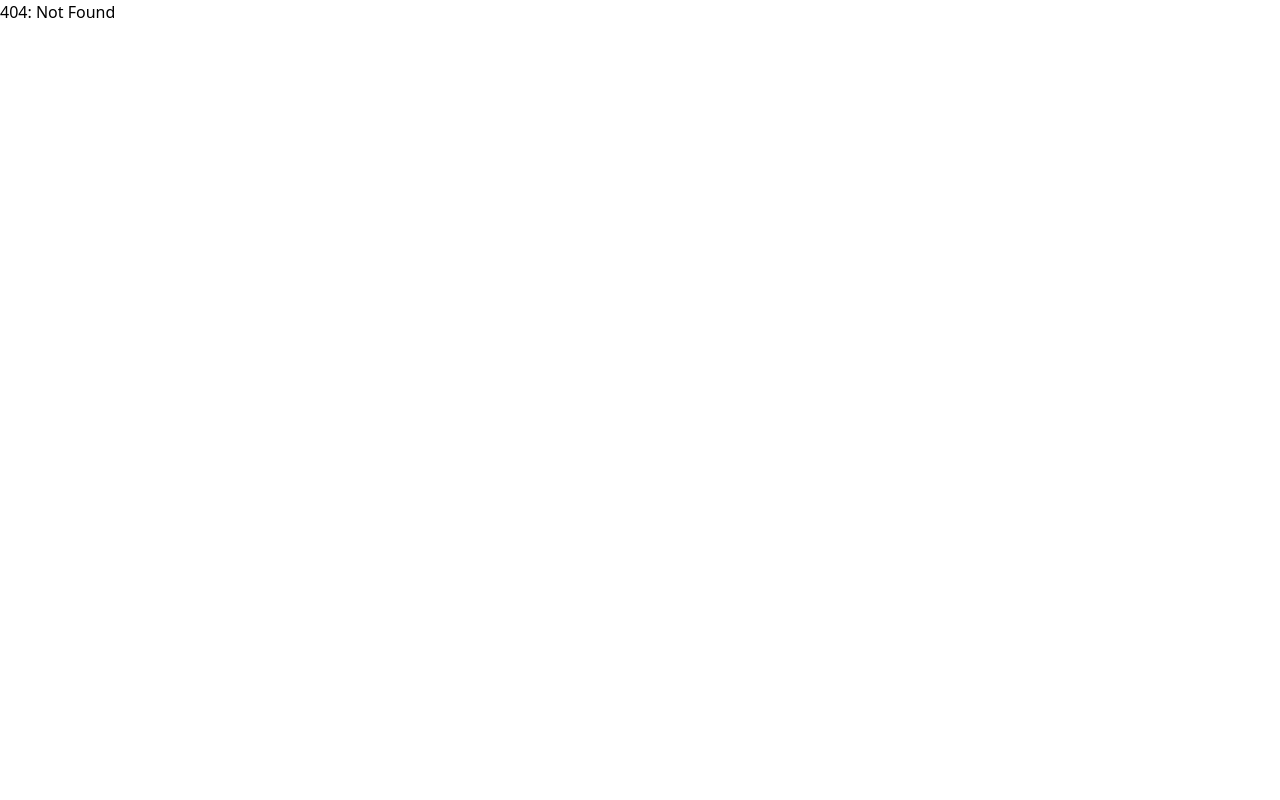
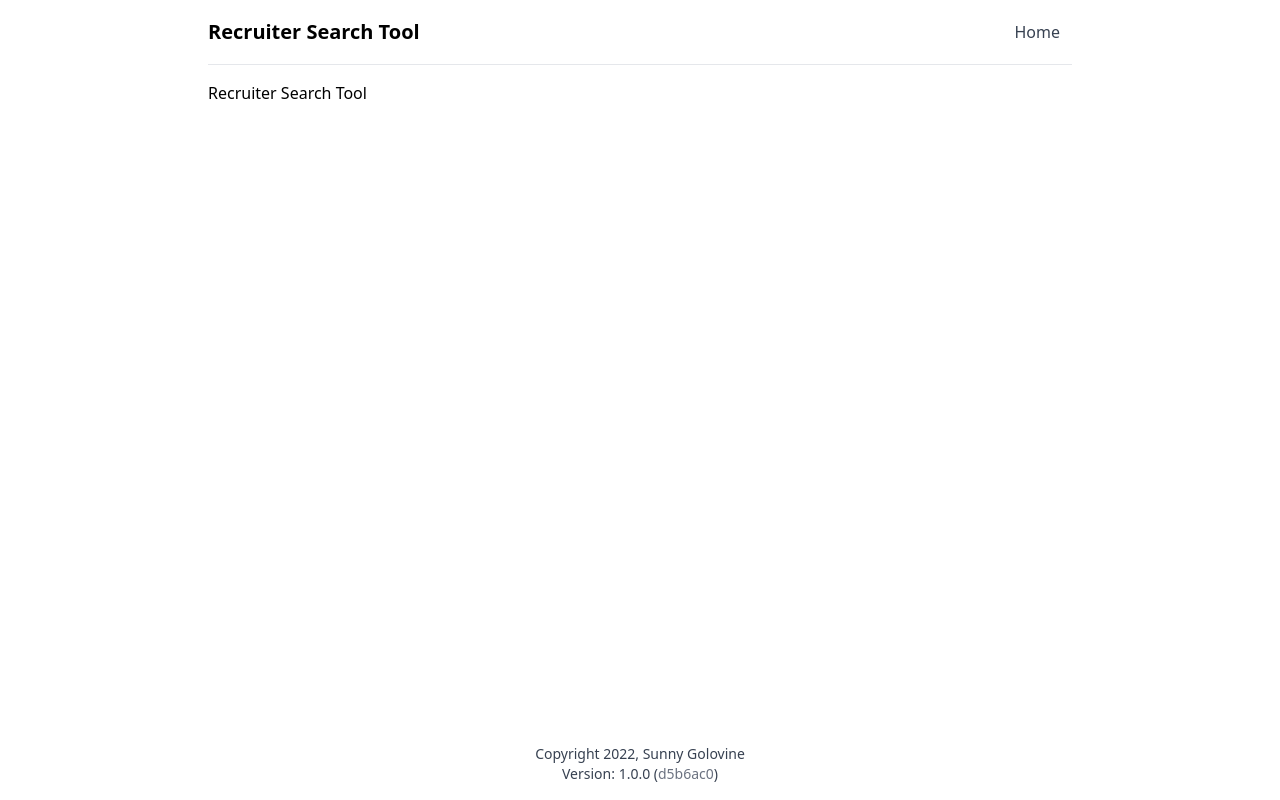
Before and after one commit to sgolovine/www-2022, a Next.js app: page /apps/recruiter-search in a window 1280 px wide. Before the commit this address had no page. Built offline with nearby package versions, Linux system fonts and the light colour scheme.

Commit message:
feat(apps-platform): add stub for recruiter search

```diff
--- /dev/null
+++ b/src/features/apps/RecruiterSearchTool/RecruiterSearchTool.config.ts
@@ -0,0 +1,7 @@
+import { AppConfig } from "~/model/Apps"
+
+const appConfig: AppConfig = {
+  title: "Recruiter Search Tool",
+}
+
+export default appConfig
--- /dev/null
+++ b/src/features/apps/RecruiterSearchTool/RecruiterSearchTool.tsx
@@ -0,0 +1,9 @@
+const RecruiterSearchTool = () => {
+  return (
+    <div>
+      <p>Recruiter Search Tool</p>
+    </div>
+  )
+}
+
+export default RecruiterSearchTool
--- /dev/null
+++ b/src/features/apps/RecruiterSearchTool/index.ts
@@ -0,0 +1,2 @@
+export { default as RecruiterSearchTool } from "./RecruiterSearchTool"
+export { default as config } from "./RecruiterSearchTool.config"
--- /dev/null
+++ b/src/model/Apps.ts
@@ -0,0 +1,3 @@
+export interface AppConfig {
+  title: string
+}
--- /dev/null
+++ b/src/pages/apps/recruiter-search.tsx
@@ -0,0 +1,12 @@
+import AppsLayout from "~/components/apps/AppsLayout"
+import {
+  RecruiterSearchTool,
+  config,
+} from "~/features/apps/RecruiterSearchTool"
+import { AppPage } from "~/model/PageProps"
+
+const Page: AppPage = () => <RecruiterSearchTool />
+
+Page.getLayout = page => <AppsLayout header={config.title}>{page}</AppsLayout>
+
+export default Page
```
